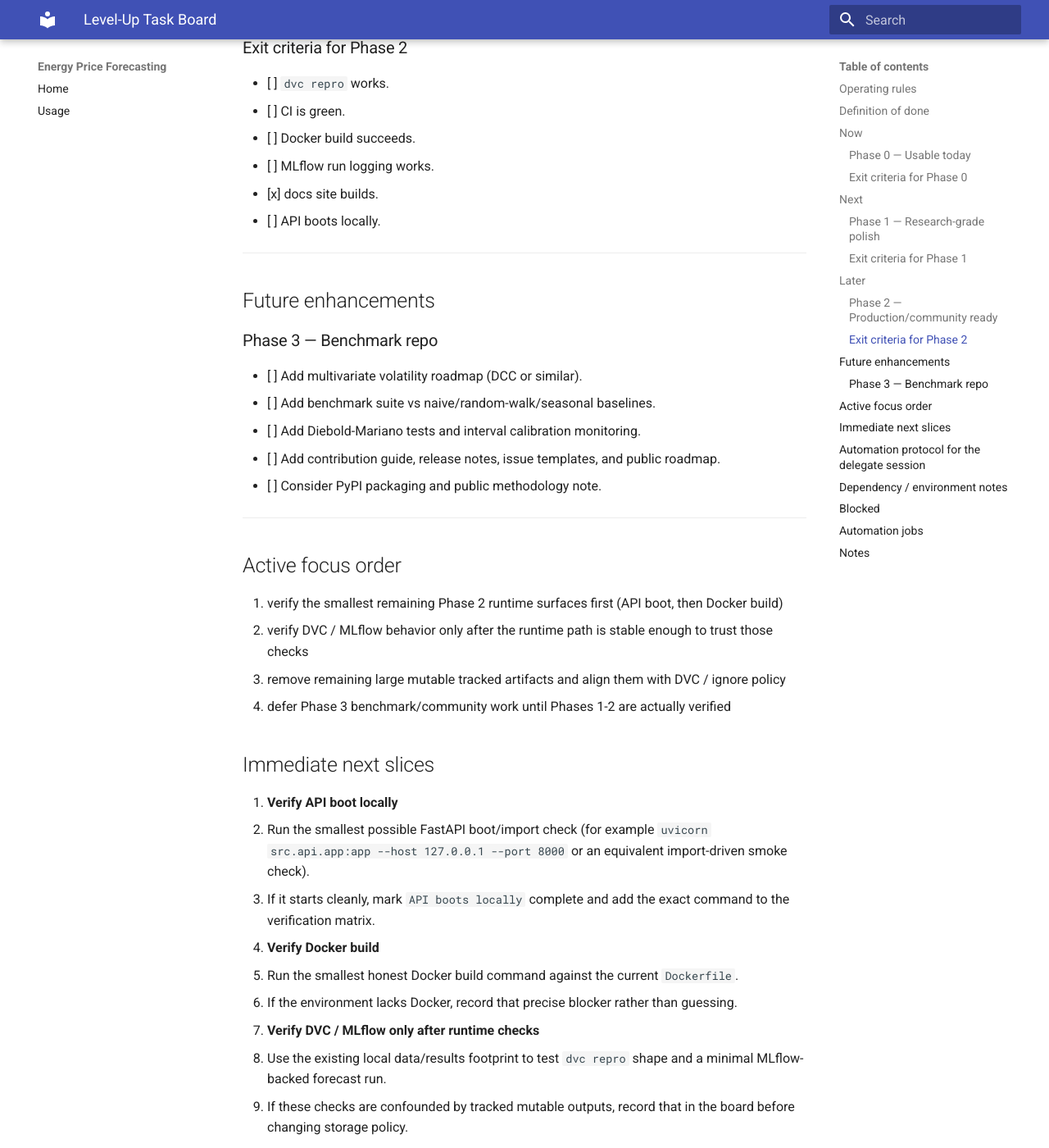
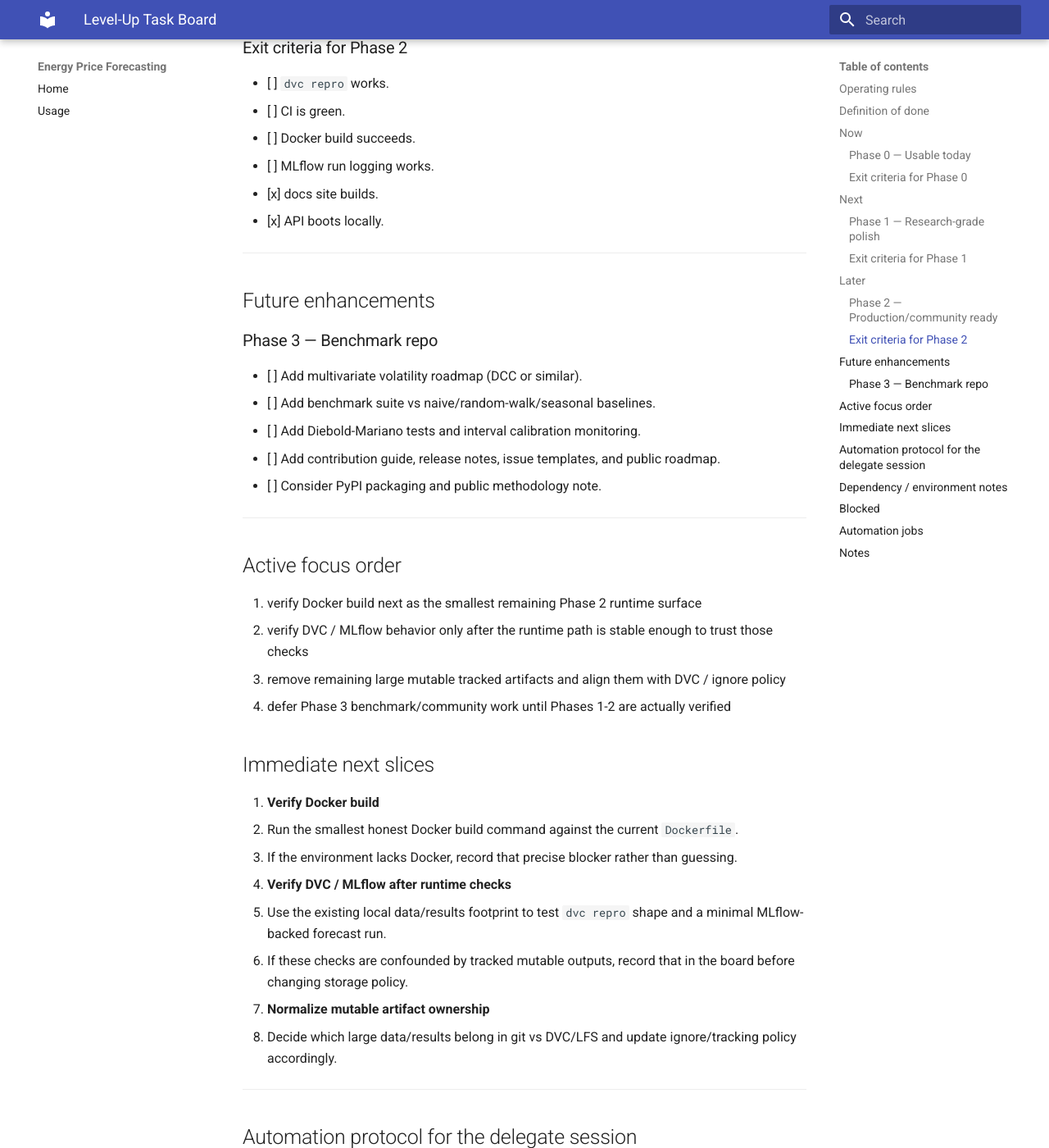
Before and after one commit to Gitty-Gat/Energy-Price-Forecasting, an MkDocs documentation site: the page built from docs/project-plan/LEVEL_UP_TASK_BOARD.md, in a window 1280 px wide and 1400 px high, scrolled down 3103 px. Shown: the whole window at 82% size. Built offline with MkDocs 1.6.1 and Material for MkDocs 9.7.7, drawn with Linux system fonts in a browser that asks for light colours; some of the changed text lies outside the part shown.

Commit message:
test: verify local API boot smoke

```diff
--- a/docs/project-plan/LEVEL_UP_TASK_BOARD.md
+++ b/docs/project-plan/LEVEL_UP_TASK_BOARD.md
@@ -97,7 +97,7 @@ The repo is considered leveled up when all of the following are true:
 - [ ] Docker build succeeds.
 - [ ] MLflow run logging works.
 - [x] docs site builds.
-- [ ] API boots locally.
+- [x] API boots locally.
 
 ---
 
@@ -114,23 +114,20 @@ The repo is considered leveled up when all of the following are true:
 
 ## Active focus order
 
-1. verify the smallest remaining Phase 2 runtime surfaces first (API boot, then Docker build)
+1. verify Docker build next as the smallest remaining Phase 2 runtime surface
 2. verify DVC / MLflow behavior only after the runtime path is stable enough to trust those checks
 3. remove remaining large mutable tracked artifacts and align them with DVC / ignore policy
 4. defer Phase 3 benchmark/community work until Phases 1-2 are actually verified
 
 ## Immediate next slices
 
-1. **Verify API boot locally**
-   - Run the smallest possible FastAPI boot/import check (for example `uvicorn src.api.app:app --host 127.0.0.1 --port 8000` or an equivalent import-driven smoke check).
-   - If it starts cleanly, mark `API boots locally` complete and add the exact command to the verification matrix.
-2. **Verify Docker build**
+1. **Verify Docker build**
    - Run the smallest honest Docker build command against the current `Dockerfile`.
    - If the environment lacks Docker, record that precise blocker rather than guessing.
-3. **Verify DVC / MLflow only after runtime checks**
+2. **Verify DVC / MLflow after runtime checks**
    - Use the existing local data/results footprint to test `dvc repro` shape and a minimal MLflow-backed forecast run.
    - If these checks are confounded by tracked mutable outputs, record that in the board before changing storage policy.
-4. **Normalize mutable artifact ownership**
+3. **Normalize mutable artifact ownership**
    - Decide which large data/results belong in git vs DVC/LFS and update ignore/tracking policy accordingly.
 
 ---
```
Also changed, not shown: other parts of docs/project-plan/LEVEL_UP_TASK_BOARD.md (+2 -0 lines), docs/project-plan/CHAIRMAN_STANDUP_PLAN_2026-04-08.md (+4 -4 lines), docs/project-plan/VERIFICATION_MATRIX.md (+1 -1 lines), 1 other file.
